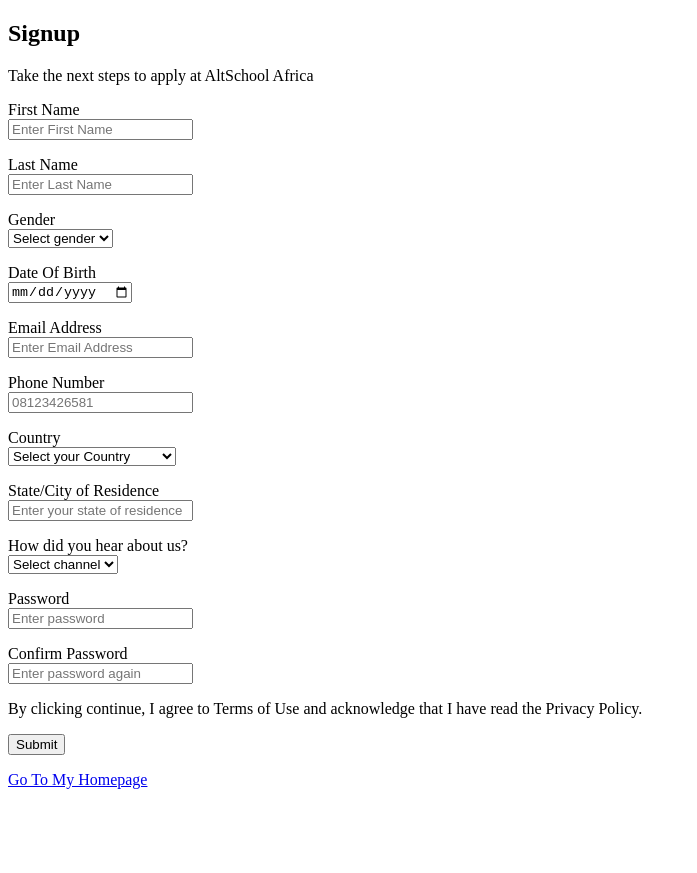
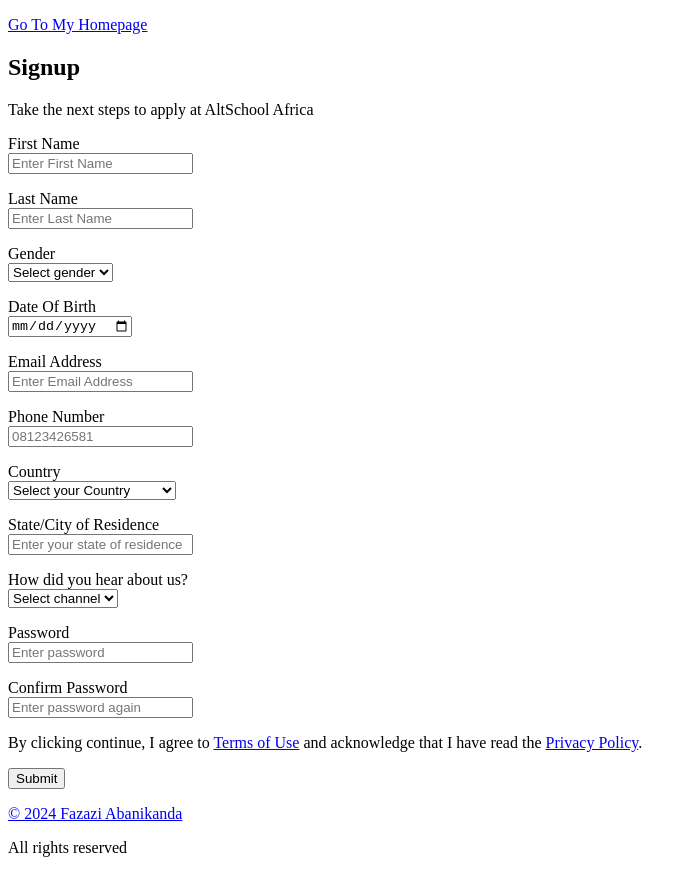
Before and after one commit to Farsace/AltSchool-portfolio, a plain HTML site: page form.html in a window 1280 px wide. Shown: the whole page, without its empty margins (0-697 px from the left). Before the commit the page ends 805 px from the top, so only its background shows below. Drawn offline with Linux system fonts and the light colour scheme.

Commit message:
The second commit

```diff
--- a/form.html
+++ b/form.html
@@ -6,6 +6,11 @@
     <title>Document</title>
 </head>
 <body>
+
+    <p>
+        <a href="./index.html">Go To My Homepage</a>
+       </p>
+
     <h2>Signup</h2>
  <section>
     <p>Take the next steps to apply at AltSchool Africa</p>
@@ -240,8 +245,8 @@
         </p>
 
         <p>
-            By clicking continue, I agree to  Terms of Use and acknowledge that I
-have read the  Privacy Policy.
+            By clicking continue, I agree to  <a href="https://altschoolafrica.com/terms-and-conditions">Terms of Use</a> and acknowledge that I
+have read the <a href="https://altschoolafrica.com/privacy-policy">Privacy Policy</a>.
         </p>
 
         <form action="/submit" method="post">
@@ -249,9 +254,10 @@
 
         </form>
 
-       <p>
-        <a href="./index.html">Go To My Homepage</a>
-       </p>
+<footer>
+    <a href="abiodunabanikanda2@gmail.com"> <p>© 2024 Fazazi Abanikanda</p></a> <p>All rights reserved</p>
+</footer>
+
  </form>
 </section>
 </body>
```
Also changed, not shown: index.html (+2 -1 lines).
